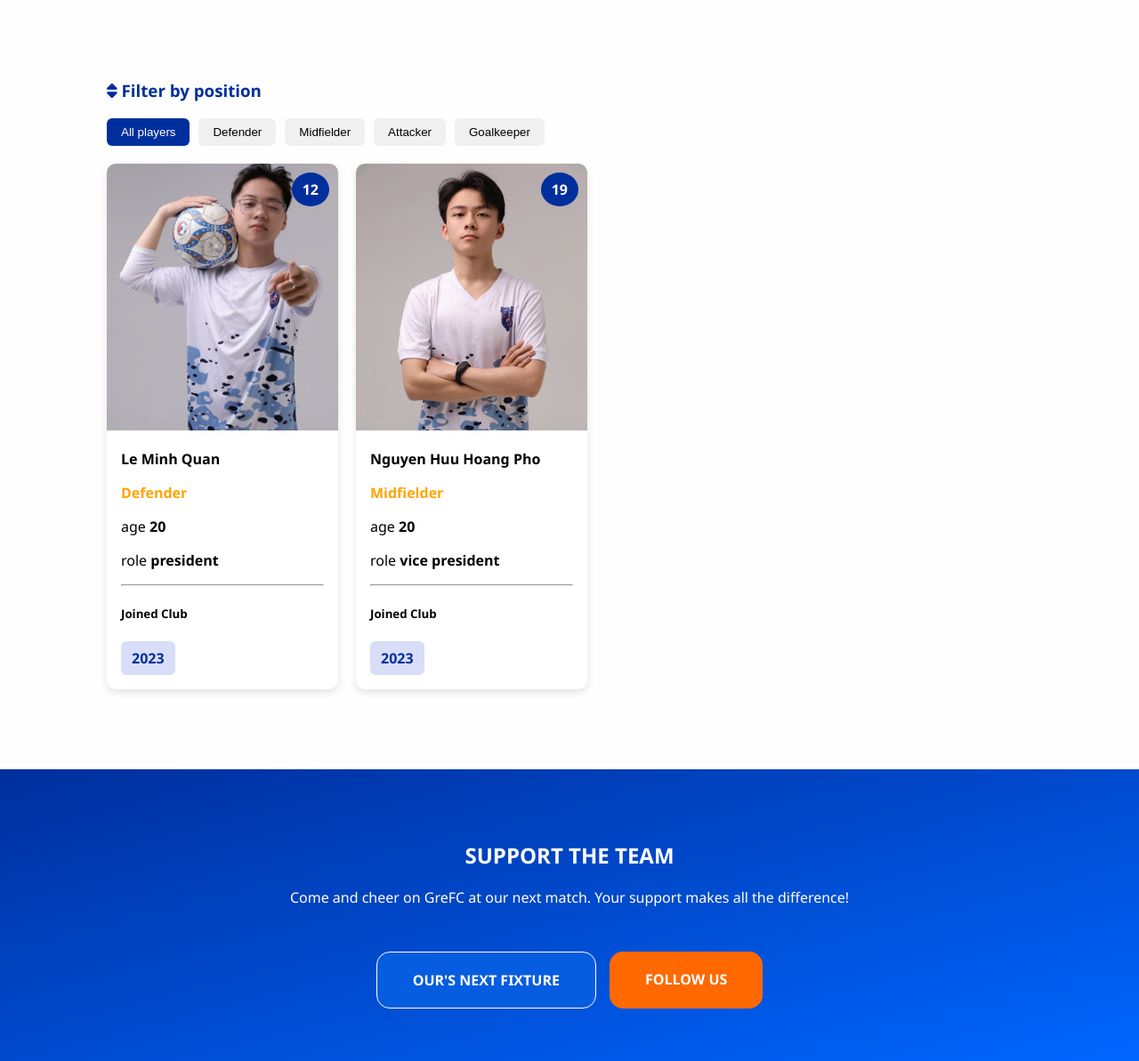
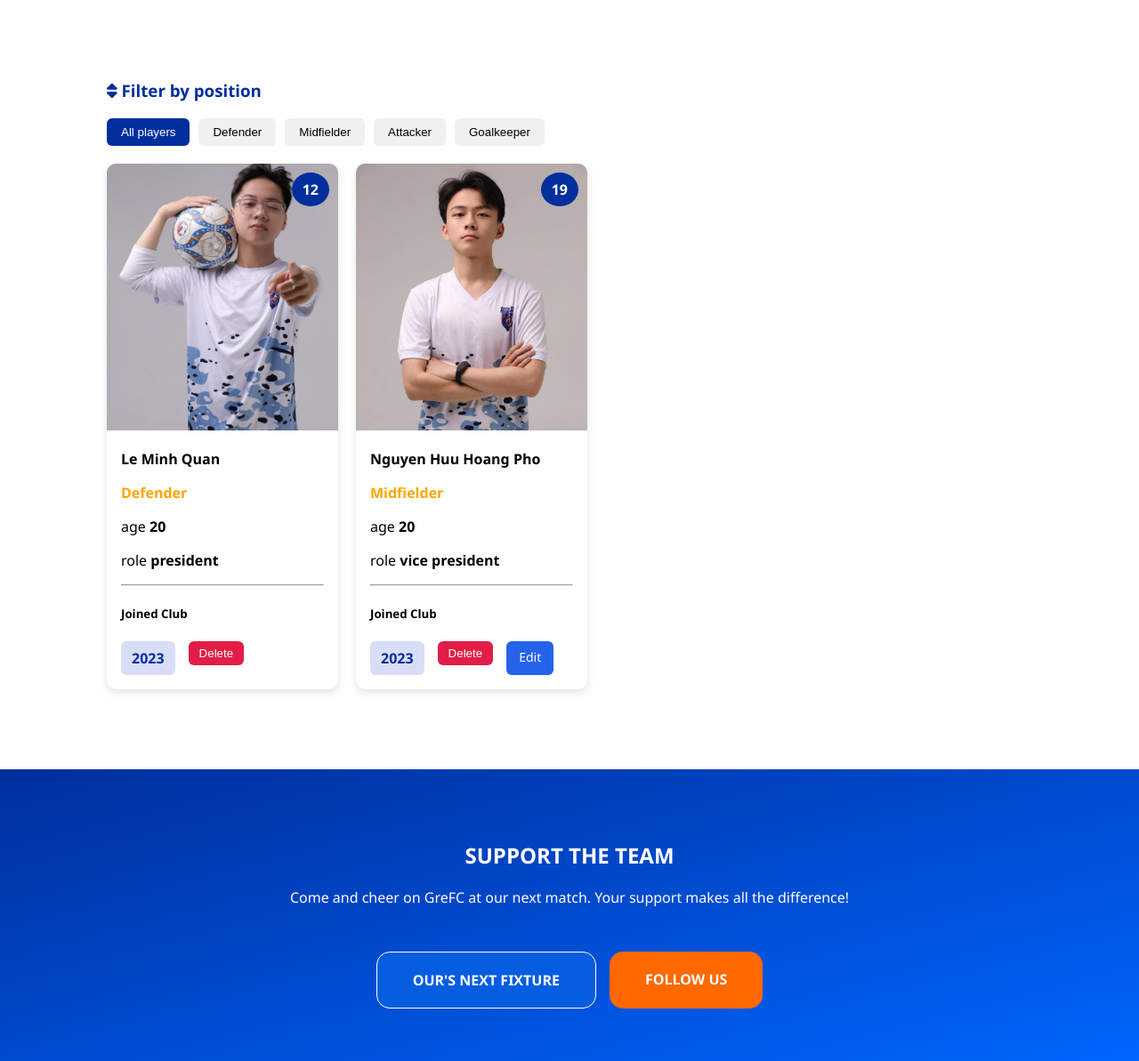
Before and after one commit to HoangPho2212/Greenwich-Football-Club-Official, a PHP site: page /players.php in a window 1280 px wide. Shown: the part 313-1506 px from the top of the page at 89% size. Run offline with PHP 8.4, Linux system fonts and the light colour scheme; data that the repository does not hold is empty.

Commit message:
add delete and edits to full fill CRUD

```diff
--- a/players.php
+++ b/players.php
@@ -51,10 +51,10 @@
         <h3> <i class="fa-solid fa-sort"></i> Filter by position</h3>
         <div class="filter-button">
             <button class="filter-btn active" data-position="All">All players</button>
-            <button class="filter-btn" data-position="Defender" >Defender</button>
-            <button class="filter-btn"data-position="Midfielder">Midfielder</button>
-            <button class="filter-btn"data-position="Attacker">Attacker</button>
-            <button class="filter-btn"data-position="Goalkeeper">Goalkeeper</button>
+            <button class="filter-btn" data-position="Defender">Defender</button>
+            <button class="filter-btn" data-position="Midfielder">Midfielder</button>
+            <button class="filter-btn" data-position="Attacker">Attacker</button>
+            <button class="filter-btn" data-position="Goalkeeper">Goalkeeper</button>
         </div>
 
 
@@ -67,13 +67,18 @@
 
                 <div class="player-infor">
                     <H4>Le Minh Quan</H4>
-                <p class="position" >Defender</p>
+                    <p class="position">Defender</p>
                     <p> age <strong>20</strong> </p>
                     <p> role <strong>president</strong> </p>
                     <hr>
                     <h5>Joined Club</h5>
                     <div class="stats">
                         <div><span>2023</span></div>
+                        <form action="delete.php" method="POST" onsubmit="return confirm('Are you sure?')">
+                            <input type="hidden" name="id" value="<?= $row['id'] ?>">
+                            <button type="submit" class="delete-btn">Delete</button>
+                        </form>
+
                     </div>
                 </div>
             </div>
@@ -86,13 +91,18 @@
 
                 <div class="player-infor">
                     <H4>Nguyen Huu Hoang Pho</H4>
-                <p class="position" >Midfielder</p>
+                    <p class="position">Midfielder</p>
                     <p> age <strong>20</strong> </p>
                     <p> role <strong> vice president</strong> </p>
                     <hr>
                     <h5>Joined Club</h5>
                     <div class="stats">
                         <div><span>2023</span></div>
+                        <form action="delete.php" method="POST" onsubmit="return confirm('Are you sure?')">
+                            <input type="hidden" name="id" value="<?= $row['id'] ?>">
+                            <button type="submit" class="delete-btn">Delete</button>
+                        </form>
+                        <a style="text-decoration: none;" href="edit.php?id=<?= $row['id'] ?>" class="add-btn">Edit</a>
                     </div>
                 </div>
             </div>
@@ -106,13 +116,13 @@
 <section class="hero-player">
     <h1>SUPPORT THE TEAM</h1>
     <p>Come and cheer on GreFC at our next match. Your support makes all the difference!</p>
-    <div class="support-btn" >
-    <a href="index.php" class="next-fix-btn" > <strong> OUR'S NEXT FIXTURE </strong></a>
-    <a href="https://www.facebook.com/Grefc?locale=vi_VN" class="follow-btn" > <strong> FOLLOW US </strong></a>
+    <div class="support-btn">
+        <a href="index.php" class="next-fix-btn"> <strong> OUR'S NEXT FIXTURE </strong></a>
+        <a href="https://www.facebook.com/Grefc?locale=vi_VN" class="follow-btn"> <strong> FOLLOW US </strong></a>
     </div>
 </section>
 
- <footer style="padding-top: 0;" >
+<footer style="padding-top: 0;">
     <div class="footer-bottom">
         <img class="footer-logo" src="img/AVATA-GreFC.png" alt="logo of Gre FC">
         <p>Greenwich Football Club Da Nang</p>
--- a/style.css
+++ b/style.css
@@ -901,3 +901,17 @@ input[type="radio"]:checked+.tab-label {
     opacity: 1;
   }
 }
+
+.delete-btn {
+  background-color: #e11d48;
+  color: white;
+  border: none;
+  border-radius: 6px;
+  padding: 6px 12px;
+  cursor: pointer;
+  transition: background 0.3s ease;
+}
+
+.delete-btn:hover {
+  background-color: #b91c1c;
+}
```
Lines whose indentation alone changed are shown as unchanged.
